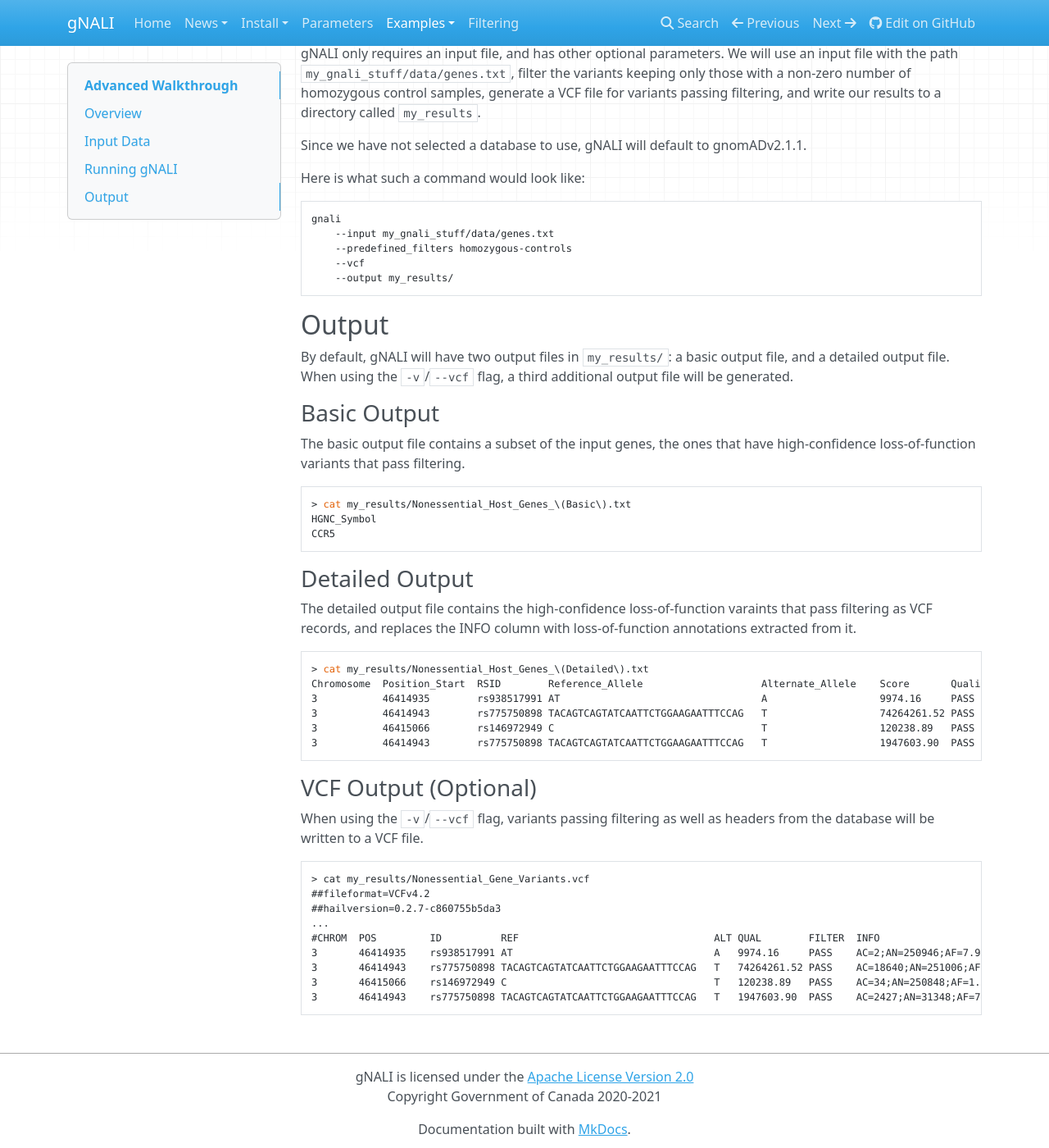
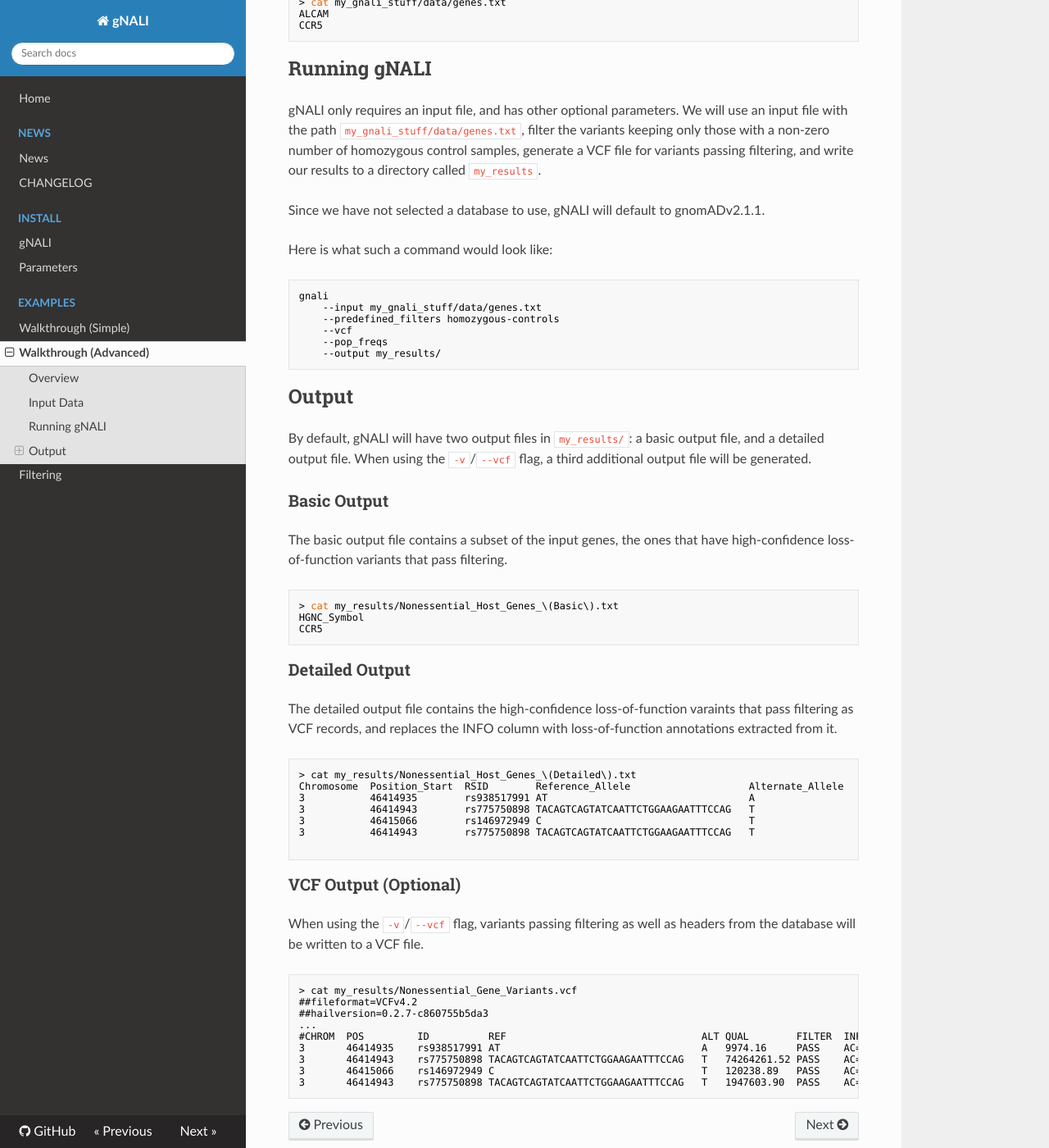
Before and after one commit to phac-nml/gnali, an MkDocs documentation site: the page built from docs/advanced.md, in a window 1280 px wide and 1400 px high, scrolled down 585 px. Shown: the whole window at 82% size. Built offline with MkDocs 1.6.1, drawn with Linux system fonts in a browser that asks for light colours; nearby versions of some CDN libraries; old or Windows-style settings are respelled for this version of MkDocs; some of the changed text lies outside the part shown.

Commit message:
Add pop freqs to advanced walkthrough

````diff
--- a/docs/advanced.md
+++ b/docs/advanced.md
@@ -36,6 +36,7 @@
     --input my_gnali_stuff/data/genes.txt
     --predefined_filters homozygous-controls
     --vcf
+    --pop_freqs
     --output my_results/
 ```
 
@@ -60,13 +61,14 @@
 
 The detailed output file contains the high-confidence loss-of-function varaints that pass filtering as VCF records, and replaces the INFO column with loss-of-function annotations extracted from it.
 
-```bash
+```txt
 > cat my_results/Nonessential_Host_Genes_\(Detailed\).txt
-Chromosome	Position_Start	RSID	    Reference_Allele	                Alternate_Allele	Score	    Quality	LoF_Variant	LoF_Annotation	    HGNC_Symbol	    Ensembl Code
-3	        46414935	    rs938517991	AT	                                A	                9974.16	    PASS	-	        frameshift_variant	CCR5	        ENSG00000160791
-3	        46414943	    rs775750898	TACAGTCAGTATCAATTCTGGAAGAATTTCCAG	T	                74264261.52	PASS	-	        frameshift_variant	CCR5	        ENSG00000160791
-3	        46415066	    rs146972949	C	                                T	                120238.89	PASS	T	        stop_gained	CCR5	                ENSG00000160791
-3	        46414943	    rs775750898	TACAGTCAGTATCAATTCTGGAAGAATTTCCAG	T	                1947603.90	PASS	-	        frameshift_variant	CCR5	        ENSG00000160791
+Chromosome	Position_Start	RSID	    Reference_Allele	                Alternate_Allele	Score	    Quality	LoF_Variant	LoF_Annotation	    HGNC_Symbol	Ensembl Code	african-AC	african-AN	african-AF	        ashkenazi-jewish-AC	ashkenazi-jewish-AN	ashkenazi-jewish-AF	european-non-finnish-AC	european-non-finnish-AN	european-non-finnish-AF	finnish-AC	finnish-AN	finnish-AF	        south-asian-AC	south-asian-AN	south-asian-AF	    latino-AC	latino-AN	latino-AF	        east-asian-AC	east-asian-AN	east-asian-AF	    other-AC	other-AF	other-AN	male-AC	male-AF	male-AN	female-AC	female-AN	female-AF
+3	        46414935	    rs938517991	AT	                                A	                9974.16	    PASS	-	        frameshift_variant	CCR5	    ENSG00000160791	0	        16192	    0.0000000000e+00	0	                10066	            0.0000000000e+00	2                       113380	                1.7639800000e-05	    0	        21600	    0.0000000000e+00	0	            30616	        0.0000000000e+00	0	        34578	    0.0000000000e+00	0	            18394	        0.0000000000e+00	0	0.0000000000e+00	6120	0	0.0000000000e+00	135678	2	115268	1.7350900000e-05
+3	        46414943	    rs775750898	TACAGTCAGTATCAATTCTGGAAGAATTTCCAG	T	                74264261.52	PASS	-	        frameshift_variant	CCR5	    ENSG00000160791	311	        16196	    1.9202300000e-02	1296	            10068	            1.2872500000e-01	12203	                113462	                1.0755100000e-01	    2881	    21580	    1.3350300000e-01	489	            30610	        1.5975200000e-02	1014	    34580	    2.9323300000e-02	2	            18392	        1.0874300000e-04	444	7.2572700000e-02	6118	10108	7.4499900000e-02	135678	8532	115328	7.3980300000e-02
+3	        46415066	    rs146972949	C	                                T	                120238.89	PASS	T	        stop_gained	        CCR5	    ENSG00000160791	23	        16252	    1.4152100000e-03	0	                10016	            0.0000000000e+00	8	                    113418	                7.0535500000e-05	    0	        21590	    0.0000000000e+00	0	            30566	        0.0000000000e+00	3	        34516	    8.6916200000e-05	0	            18382	        0.0000000000e+00	0	0.0000000000e+00	6108	14	1.0326900000e-04	135568	20	115280	1.7349100000e-04
+3	        46414943	    rs775750898	TACAGTCAGTATCAATTCTGGAAGAATTTCCAG	T	                1947603.90	PASS	-	        frameshift_variant	CCR5	    ENSG00000160791	168	        8706	    1.9297000000e-02	35	                290	                1.2069000000e-01	1621	                15392	                1.0531400000e-01	    478	        3468	    1.3783200000e-01	                                                    23	        848	        2.7122600000e-02	0	            1558	        0.0000000000e+00	102	9.3922700000e-02	1086	1289	7.3893600000e-02	17444	1138	13904	8.1847000000e-02
+
 ```
 
 
--- a/mkdocs.yml
+++ b/mkdocs.yml
@@ -1,6 +1,6 @@
 site_name: gNALI
 
-theme: mkdocs
+theme: readthedocs
 repo_url: "https://github.com/phac-nml/gnali"
 copyright: "gNALI is licensed under the <a href='https://github.com/phac-nml/gnali/blob/master/LICENSE.txt'>Apache License Version 2.0</a><br>Copyright Government of Canada 2020-2021"
 
@@ -19,4 +19,4 @@
 
 markdown_extensions:
   - toc:
-      permalink: true
+        permalink: true
````
Also changed, not shown: docs/filtering.md (+0 -2 lines), docs/simple.md (+2 -2 lines).
